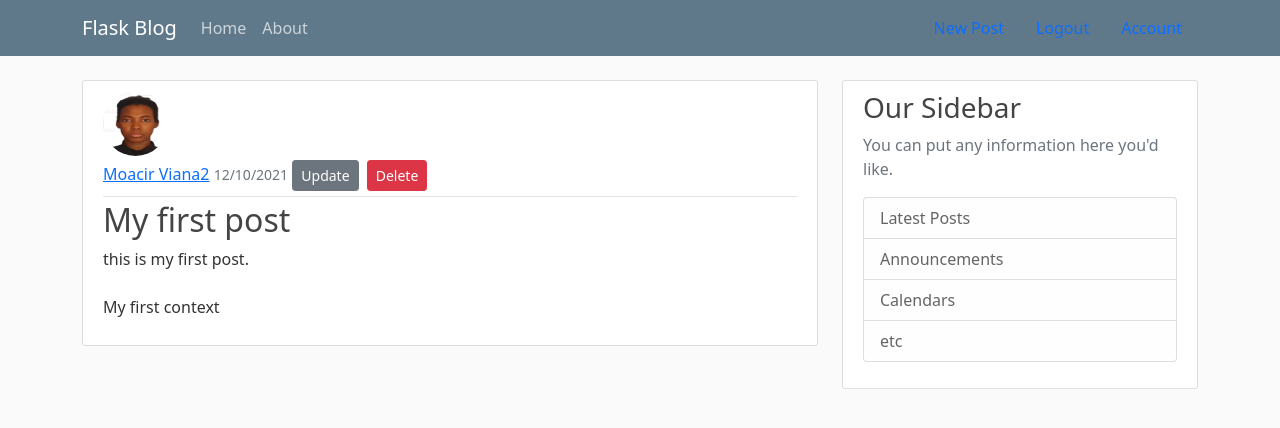
After one commit to moacirviana/flask-blog, a Flask app: page /post/1 in a window 1280 px wide. The commit adds this page. Shown: the top 428 px of the page. Run offline with Flask 2, Linux system fonts and the light colour scheme; a user stored in the database is signed in; data comes from the database, SQL or seed files in the repository; both versions use the stored data as it was after the commit.

Commit message:
Update and delete post

```diff
--- a/flaskblog/routes.py
+++ b/flaskblog/routes.py
@@ -1,27 +1,13 @@
+from operator import pos
 import os
 import secrets
 from PIL import Image
-from flask import render_template, url_for, flash, redirect, request
+from flask import render_template, url_for, flash, redirect, request, abort
 from flaskblog import app, db, bcrypt
 from flaskblog.forms import RegistrationForm, LoginForm, UpdateAccountForm, PostForm
 from flaskblog.models import User, Post
 from flask_login import login_user, current_user, logout_user, login_required
-'''
-posts = [
-    {
-        'author':'Moacir Viana',
-        'title' : 'Blog post 1',
-        'content':'First posto content',
-        'date_posted' : 'August 28, 2020'
-    },
-    {
-        'author':'Silvia Batalha',
-        'title' : 'Blog post 2',
-        'content':'Second posto content',
-        'date_posted' : 'August 27, 2020'
-    }
-]
-'''
+
 @app.route("/")
 def home():
     posts = Post.query.all()
@@ -110,4 +96,42 @@ def new_post():
         db.session.commit()
         flash('Your post has been created!', 'success')
         return redirect(url_for('home'))
-    return render_template("create_post.html", title='New post', form=form)
+    return render_template("create_post.html", title='New post', form=form, legend='New Post')
+
+@app.route("/post/<int:post_id>")
+@login_required
+def post(post_id):
+    post = Post.query.get_or_404(post_id)
+    return render_template("post.html", title=post.title, post=post)
+
+
+@app.route("/post/<int:post_id>/update", methods=['GET', 'POST'])
+@login_required
+def update_post(post_id):
+    post = Post.query.get_or_404(post_id)
+    if post.author != current_user:
+        abort(403)
+    form = PostForm()
+    if form.validate_on_submit():
+        post.title = form.title.data
+        post.content = form.content.data
+        db.session.commit()
+        flash('Your post has been update!', 'success')
+        return redirect(url_for('post',post_id=post.id))
+    elif request.method == 'GET':
+        form.title.data = post.title
+        form.content.data = post.content
+    return render_template("create_post.html", title='Update Post',
+                            form=form, legend='Update Post')
+
+
+@app.route("/post/<int:post_id>/delete", methods=['POST'])
+@login_required
+def delete_post(post_id):
+    post = Post.query.get_or_404(post_id)
+    if post.author != current_user:
+        abort(403)
+    db.session.delete(post)
+    db.session.commit()
+    flash('Your post has been deleted!', 'success')
+    return redirect(url_for('home'))
--- a/flaskblog/templates/create_post.html
+++ b/flaskblog/templates/create_post.html
@@ -3,7 +3,7 @@
     <form method="POST" action="">
           {{ form.hidden_tag() }}
           <fieldset class="form-group">
-              <legend class="border-bottom mb-4">New Post</legend>
+              <legend class="border-bottom mb-4">{{ legend }}</legend>
               <div class="form-group">
                   {{ form.title.label(class="form-control-label") }}
 
--- a/flaskblog/templates/home.html
+++ b/flaskblog/templates/home.html
@@ -9,7 +9,7 @@
             <a class="mr-2" href="#">{{ post.author.username }}</a>
             <small class="text-muted">{{ post.date_posted.strftime('%d/%m/%Y') }}</small>
           </div>
-          <h2><a class="article-title" href="#">{{ post.title }}</a></h2>
+          <h2><a class="article-title" href="{{ url_for('post', post_id=post.id) }}">{{ post.title }}</a></h2>
           <p class="article-content">{{ post.content }}</p>
         </div>
       </article>
--- /dev/null
+++ b/flaskblog/templates/post.html
@@ -0,0 +1,37 @@
+{% extends "layout.html" %}
+{% block content %}
+ <article class="media content-section">
+  <img class="rounded-circle article-img" src="{{ url_for('static', filename='profile_pics/' + post.author.image_file)}}" />
+    <div class="media-body">
+      <div class="article-metadata">
+        <a class="mr-2" href="#">{{ post.author.username }}</a>
+        <small class="text-muted">{{ post.date_posted.strftime('%d/%m/%Y') }}</small>
+        {% if post.author == current_user %}
+              <a class="btn btn-secondary btn-sm mt-1 mb-1" href="{{ url_for('update_post', post_id=post.id)}}">Update</a>
+              <button type="button" class="btn btn-danger btn-sm m-1" data-bs-toggle="modal" data-bs-target="#deleteModal">Delete</button>
+        {% endif %}
+      </div>
+      <h2 class="article-title">{{ post.title}}</h2>
+      <p class="article-content">{{ post.content }}</p>
+    </div>
+  </article>
+
+<!-- Modal -->
+<div class="modal fade" id="deleteModal" tabindex="-1" aria-labelledby="deleteModalLabel" aria-hidden="true">
+  <div class="modal-dialog">
+    <div class="modal-content">
+      <div class="modal-header">
+        <h5 class="modal-title" id="deleteModalLabel">Delete Post?</h5>
+        <button type="button" class="btn-close" data-bs-dismiss="modal" aria-label="Close"></button>
+      </div>
+
+      <div class="modal-footer">
+        <button type="button" class="btn btn-secondary" data-bs-dismiss="modal">Close</button>
+        <form action="{{url_for('delete_post', post_id=post.id)}}" method="POST">
+           <input class="btn btn-danger" type="submit" value="Delete">
+        </form>
+      </div>
+    </div>
+  </div>
+</div>
+{% endblock content %}
```
Also changed, not shown: flaskblog/site.db.
